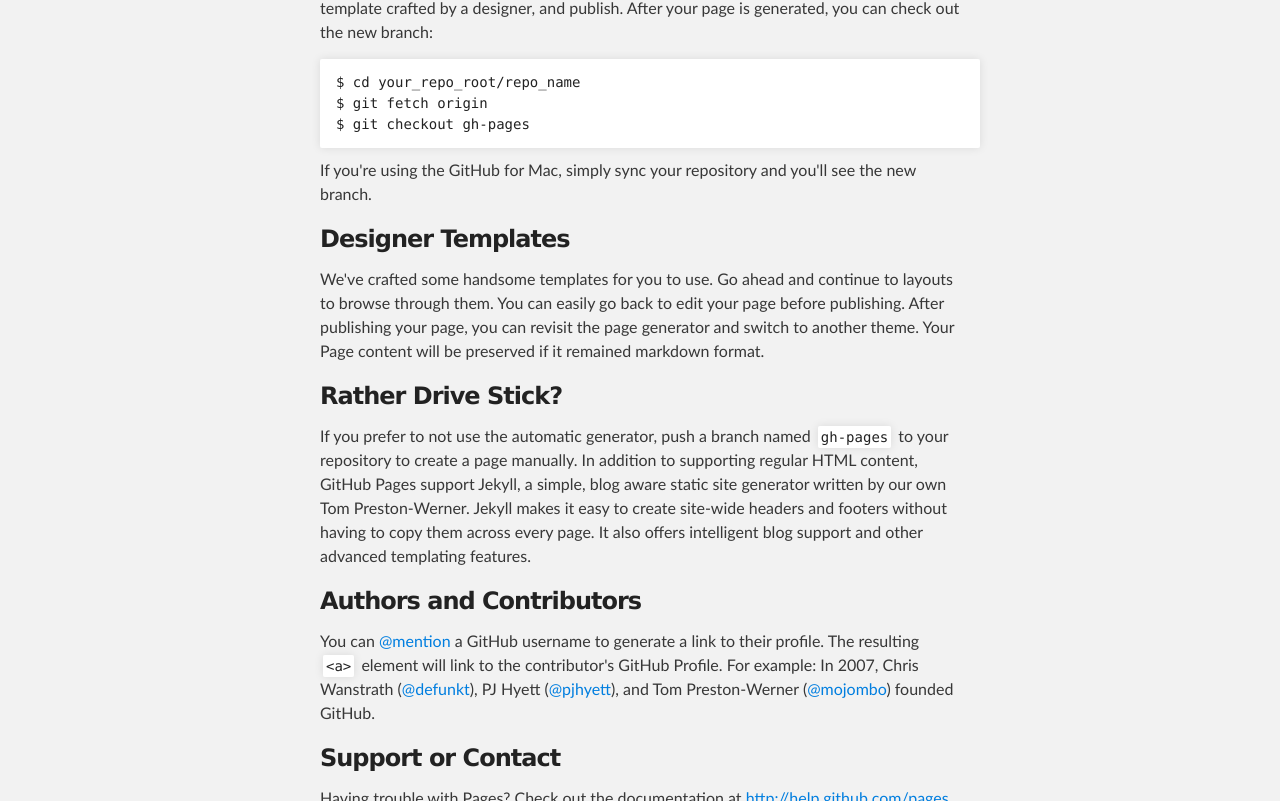
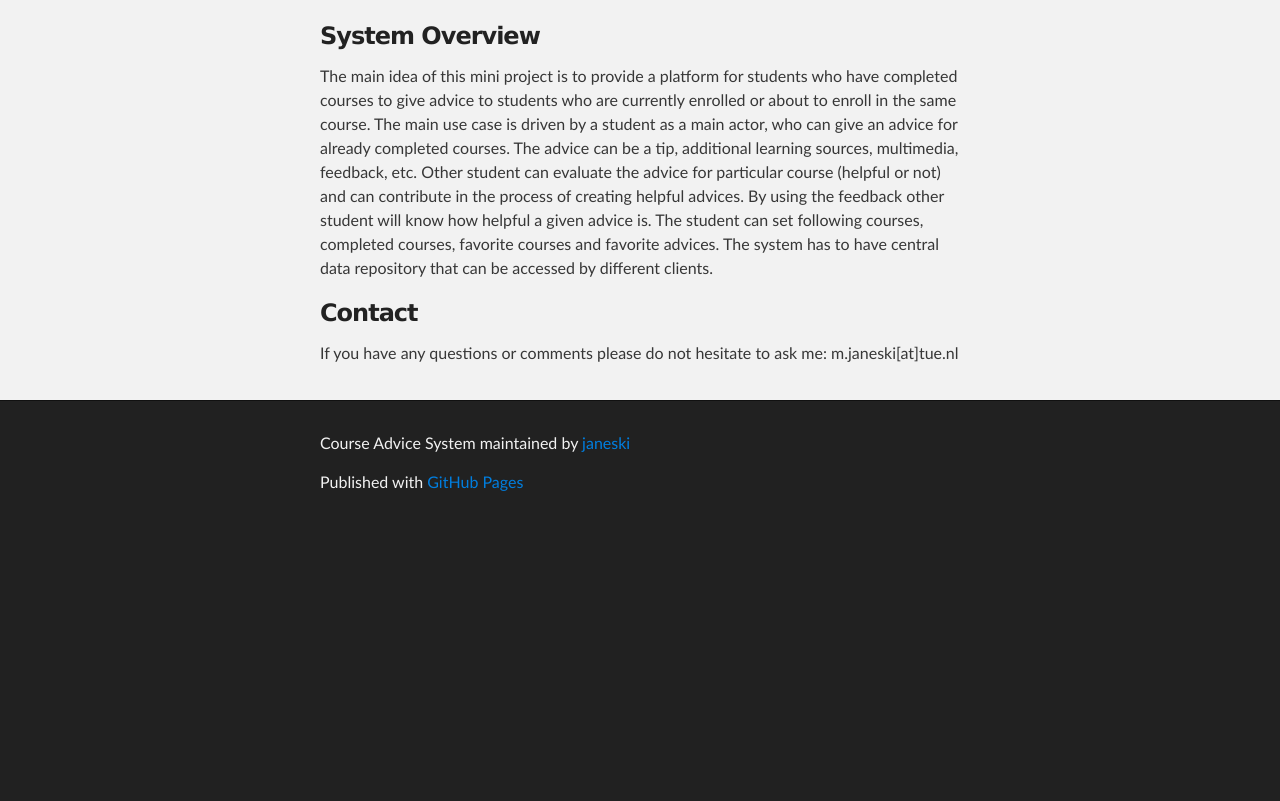
Before and after one commit to janeski-zz/courseadvicesystem, a plain HTML site: page index.html in a window 1280 px wide. Shown: the part 322-1123 px from the top of the page. After the commit the page ends 851 px from the top, so only its background shows below. Drawn offline with Linux system fonts and the light colour scheme.

```diff
--- a/index.html
+++ b/index.html
@@ -31,37 +31,18 @@
     <!-- MAIN CONTENT -->
     <div id="main_content_wrap" class="outer">
       <section id="main_content" class="inner">
-        <h3>
-<a name="welcome-to-github-pages" class="anchor" href="#welcome-to-github-pages"><span class="octicon octicon-link"></span></a>Welcome to GitHub Pages.</h3>
-
-<p>This automatic page generator is the easiest way to create beautiful pages for all of your projects. Author your page content here using GitHub Flavored Markdown, select a template crafted by a designer, and publish. After your page is generated, you can check out the new branch:</p>
-
-<pre><code>$ cd your_repo_root/repo_name
-$ git fetch origin
-$ git checkout gh-pages
-</code></pre>
-
-<p>If you're using the GitHub for Mac, simply sync your repository and you'll see the new branch.</p>
+        <h2>
+<a name="welcome-to-my-ooti-mini-project-course-advices-system" class="anchor" href="#welcome-to-my-ooti-mini-project-course-advices-system"><span class="octicon octicon-link"></span></a>Welcome to my <a href="http://wwwooti.win.tue.nl/">OOTI</a> Mini-project: Course Advices System.</h2>
 
 <h3>
-<a name="designer-templates" class="anchor" href="#designer-templates"><span class="octicon octicon-link"></span></a>Designer Templates</h3>
+<a name="system-overview" class="anchor" href="#system-overview"><span class="octicon octicon-link"></span></a>System Overview</h3>
 
-<p>We've crafted some handsome templates for you to use. Go ahead and continue to layouts to browse through them. You can easily go back to edit your page before publishing. After publishing your page, you can revisit the page generator and switch to another theme. Your Page content will be preserved if it remained markdown format.</p>
+<p>The main idea of this mini project is to provide a platform for students who have completed courses to give advice to students who are currently enrolled or about to enroll in the same course. The main use case is driven by a student as a main actor, who can give an advice for already completed courses. The advice can be a tip, additional learning sources, multimedia, feedback, etc. Other student can evaluate the advice for particular course (helpful or not) and can contribute in the process of creating helpful advices. By using the feedback other student will know how helpful a given advice is. The student can set following courses, completed courses, favorite courses and favorite advices. The system has to have central data repository that can be accessed by different clients.</p>
 
 <h3>
-<a name="rather-drive-stick" class="anchor" href="#rather-drive-stick"><span class="octicon octicon-link"></span></a>Rather Drive Stick?</h3>
+<a name="contact" class="anchor" href="#contact"><span class="octicon octicon-link"></span></a>Contact</h3>
 
-<p>If you prefer to not use the automatic generator, push a branch named <code>gh-pages</code> to your repository to create a page manually. In addition to supporting regular HTML content, GitHub Pages support Jekyll, a simple, blog aware static site generator written by our own Tom Preston-Werner. Jekyll makes it easy to create site-wide headers and footers without having to copy them across every page. It also offers intelligent blog support and other advanced templating features.</p>
-
-<h3>
-<a name="authors-and-contributors" class="anchor" href="#authors-and-contributors"><span class="octicon octicon-link"></span></a>Authors and Contributors</h3>
-
-<p>You can <a href="https://github.com/blog/821" class="user-mention">@mention</a> a GitHub username to generate a link to their profile. The resulting <code>&lt;a&gt;</code> element will link to the contributor's GitHub Profile. For example: In 2007, Chris Wanstrath (<a href="https://github.com/defunkt" class="user-mention">@defunkt</a>), PJ Hyett (<a href="https://github.com/pjhyett" class="user-mention">@pjhyett</a>), and Tom Preston-Werner (<a href="https://github.com/mojombo" class="user-mention">@mojombo</a>) founded GitHub.</p>
-
-<h3>
-<a name="support-or-contact" class="anchor" href="#support-or-contact"><span class="octicon octicon-link"></span></a>Support or Contact</h3>
-
-<p>Having trouble with Pages? Check out the documentation at <a href="http://help.github.com/pages">http://help.github.com/pages</a> or contact <a href="mailto:support@github.com">support@github.com</a> and we’ll help you sort it out.</p>
+<p>If you have any questions or comments please do not hesitate to ask me: m.janeski[at]tue.nl</p>
       </section>
     </div>
 
```
Also changed, not shown: params.json (+1 -1 lines).
